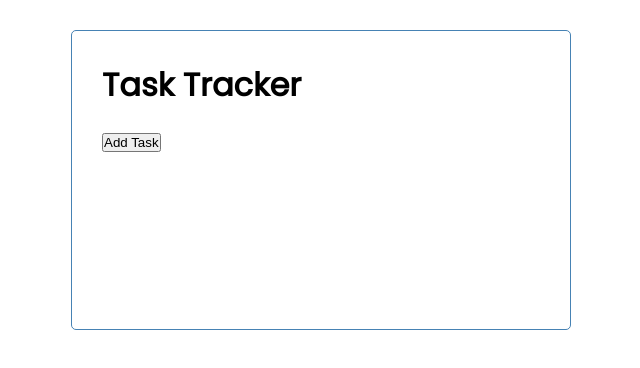
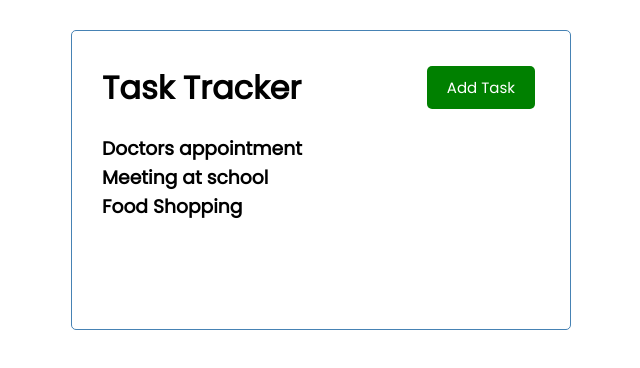
Before and after one commit to StoneRigha/Task-Manager-VueJS, a Vue app: page / in a window 1280 px wide. Shown: the top 368 px of the page, without its empty margins (319-959 px from the left). Built offline with nearby package versions, Linux system fonts and the light colour scheme.

Commit message:
views update

```diff
--- a/src/App.vue
+++ b/src/App.vue
@@ -2,7 +2,7 @@
 <div class="container">
 
   <Header title="Task Tracker" />
-  <Button />
+  <Tasks :tasks="tasks" />
 
 
 </div>
@@ -12,14 +12,41 @@
 
 <script>
 import Header from './components/header'
-import Button from './components/button'
+import Tasks from './components/Tasks'
 
 export default {
   name: 'App',
   components: {
     Header,
-    Button,
+    Tasks,
   },
+  data(){
+    return{
+      tasks: []
+    }
+  },
+  created(){
+    this.tasks =[
+      {
+        id: 1,
+        text: 'Doctors appointment',
+        day: '22nd March 2022',
+        reminder: 'true',
+      },
+      {
+        id: 2,
+        text: 'Meeting at school',
+        day: '1st April 2022',
+        reminder: 'true',
+      },
+      {
+        id: 3,
+        text: 'Food Shopping',
+        day: '10th April 2022',
+        reminder: 'true',
+      }
+    ]
+  }
 }
 </script>
 
--- /dev/null
+++ b/src/components/Tasks.vue
@@ -0,0 +1,16 @@
+<template>
+<div>
+    <div v-for="task in tasks" :key="task.id">
+        <h3>{{task.text}}</h3>
+    </div>
+</div>
+</template>
+
+<script>
+    export default{
+        name: 'Tasks',
+        props:{
+            tasks: Array
+        }
+    }
+</script>
--- a/src/components/button.vue
+++ b/src/components/button.vue
@@ -1,9 +1,20 @@
 <template>
-    <button>Add Task</button>
+    <button @click="onClick()" :style="{background: color}"
+    class="btn">{{ text }}</button>
 </template>
 
 <script>
 export default {
     name: 'button',
+    props:{
+        text: String,
+        color: String,
+
+    },
+    methods:{
+        onClick(){
+            console.log('click')
+        }
+    }
 }
 </script>
--- a/src/components/header.vue
+++ b/src/components/header.vue
@@ -1,15 +1,21 @@
 <template>
     <header>
         <h1> {{ title }} </h1>
+        <Button text="Add Task" color="green" />
     </header>
 </template>
 
 <script>
+
+import Button from './button'
     export default{
         name: 'header',
         props: {
             title: String,
         },
+        components: {
+            Button
+        }
     }
 </script>
 
```
Also changed, not shown: src/components/task.vue (added).
